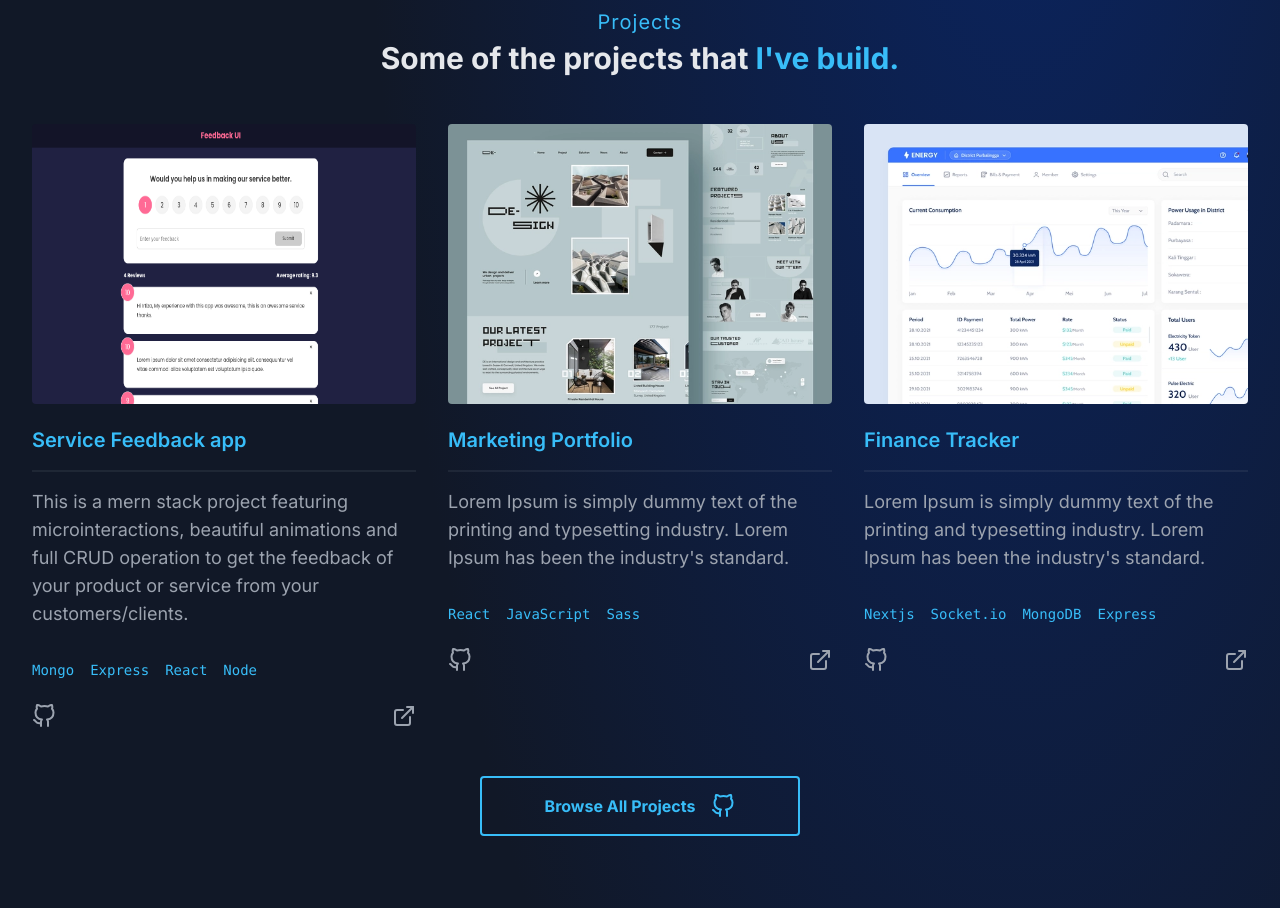
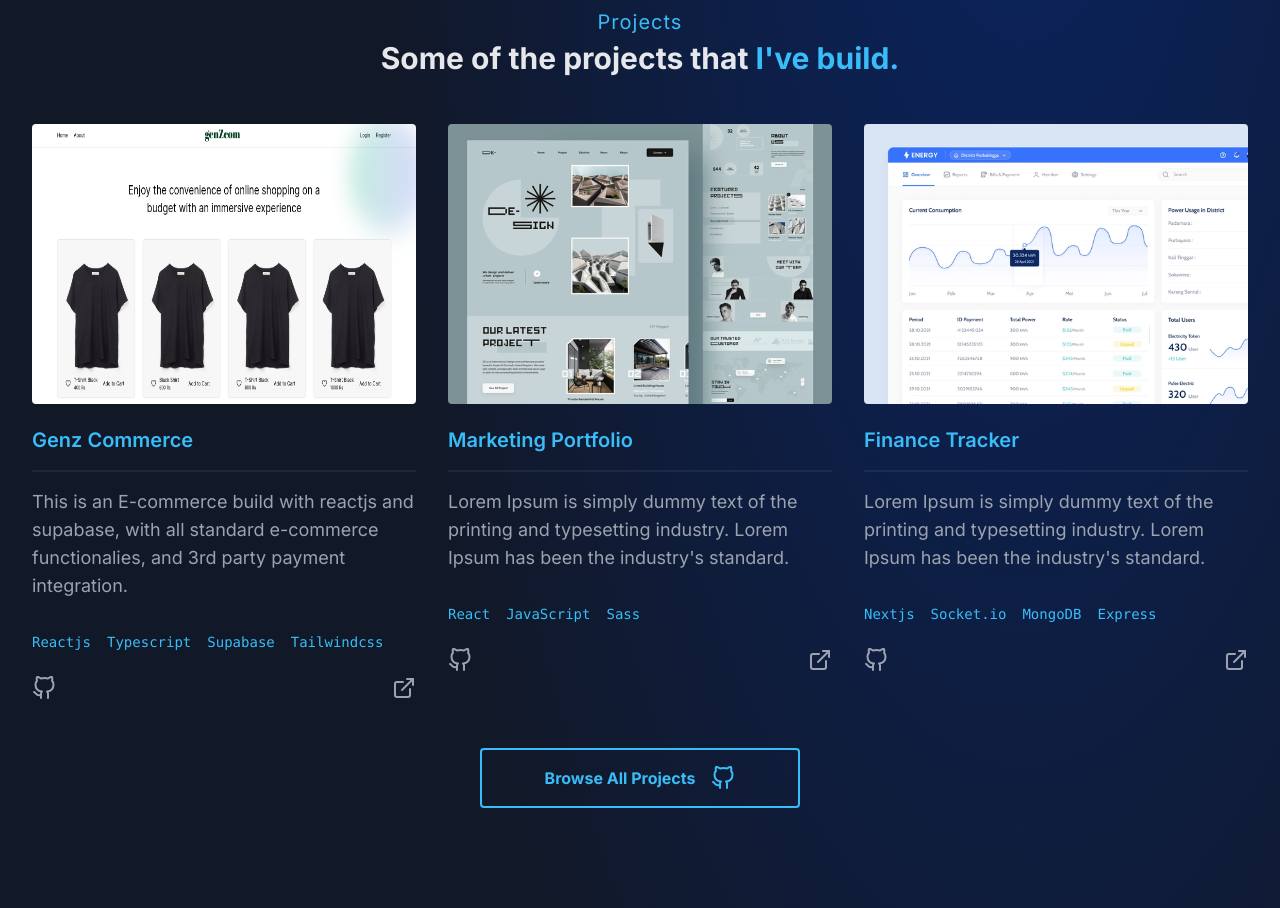
Before and after one commit to Irtiza751/my-portfolio, a Next.js app: page / in a window 1280 px wide. Shown: the part 820-1728 px from the top of the page. Built offline with nearby package versions, Linux system fonts and the light colour scheme.

Commit message:
Update data.js

```diff
--- a/components/data.js
+++ b/components/data.js
@@ -1,11 +1,11 @@
 export const projects = [
   {
-    title: 'Service Feedback app',
-    description: "This is a mern stack project featuring microinteractions, beautiful animations and full CRUD operation to get the feedback of your product or service from your customers/clients.",
-    image: '/feedback-app.png',
-    tags: ['Mongo', 'Express', 'React', 'Node'],
-    source: 'https://github.com/Irtiza751/my-portfolio',
-    visit: 'https://feedback751.netlify.app/',
+    title: 'Genz Commerce',
+    description: "This is an E-commerce build with reactjs and supabase, with all standard e-commerce functionalies, and 3rd party payment integration.",
+    image: '/project.png',
+    tags: ['Reactjs', 'Typescript', 'Supabase', 'Tailwindcss'],
+    source: 'https://github.com/Irtiza751/genzcom',
+    visit: 'https://genzcom.netlify.app/',
     id: 0,
   },
   {
```
